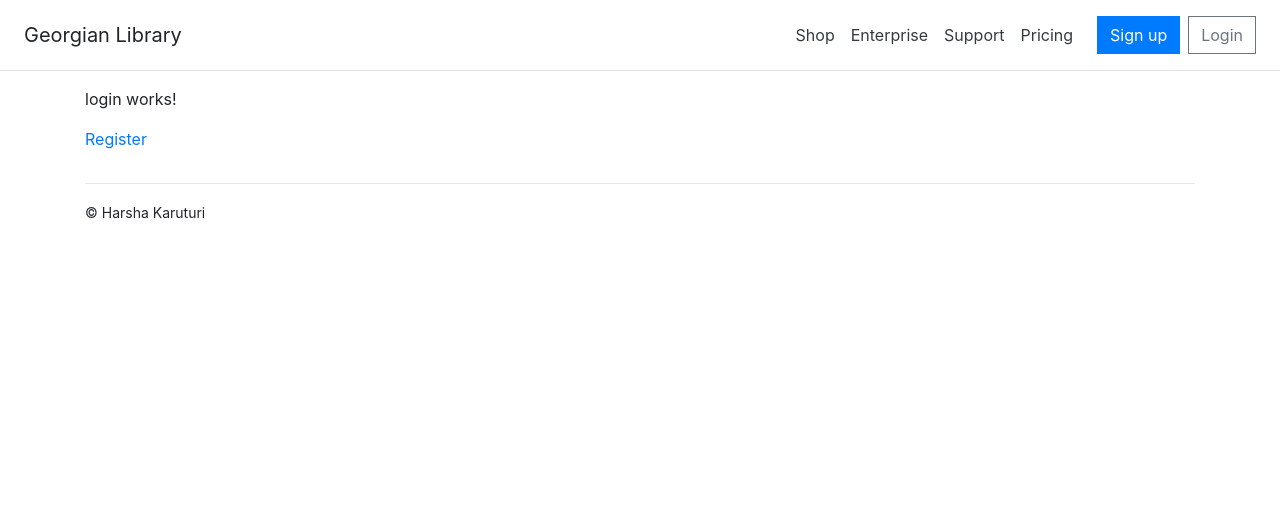
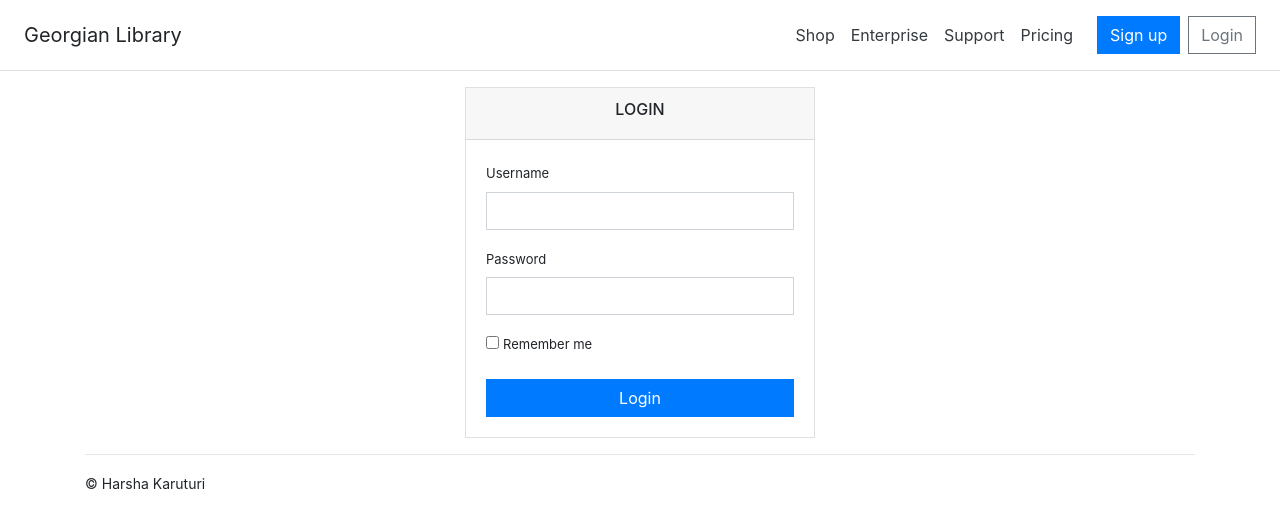
Before and after one commit to sharsha2/shopping-cart, an Angular app: page /login in a window 1280 px wide. Shown: the top 528 px of the page. Built offline with nearby package versions, Linux system fonts and the light colour scheme.

Commit message:
Updated login component form.

```diff
--- a/db.json
+++ b/db.json
@@ -45,16 +45,7 @@
   ],
   "wishlist": [
     {
-      "id": 1
-    },
-    {
-      "id": 2
-    },
-    {
       "id": 3
-    },
-    {
-      "id": 4
     }
   ],
   "cart": [
--- a/src/app/components/login/login.component.html
+++ b/src/app/components/login/login.component.html
@@ -1,4 +1,29 @@
-<p>login works!</p>
-<p>
-  <a [routerLink]="['/register']">Register</a>
-</p>
+<div class="row">
+  <div class="col-md-4 offset-md-4">
+    <div class="guest-form-card card">
+      <div class="card-header text-center">
+        <h3>Login</h3>
+      </div>
+    <div class="card-body">
+      <form>
+        <div class="form-group">
+          <label for="username">Username</label>
+          <input id="username" class="form-control">
+        </div>
+
+        <div class="form-group">
+          <label for="password">Password</label>
+          <input id="password" class="form-control">
+        </div>
+
+        <div class="form-group">
+          <input type ="checkbox" id="remember">
+          <label class="ml-1" for="remember">Remember me</label>
+        </div>
+
+        <button class="btn btn-primary btn-block">Login</button>
+      </form>
+    </div>
+    </div>
+  </div>
+</div>
--- a/src/styles.css
+++ b/src/styles.css
@@ -29,3 +29,12 @@
   color: red;
   cursor: pointer;
 }
+
+.guest-form-card h3 {
+  text-transform: uppercase;
+  font-size: medium;
+}
+
+.guest-form-card label {
+  font-size: small;
+}
```
